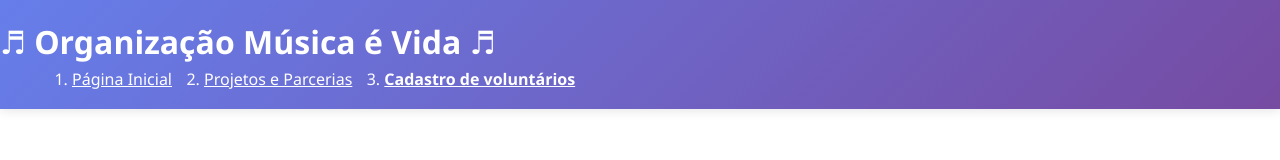
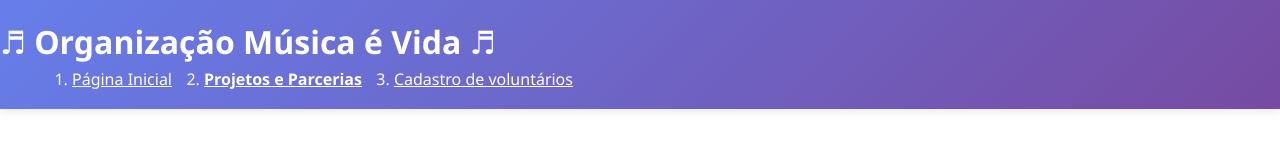
Before and after one commit to lincoln-ribeiro/Entrega2, a plain HTML site: page projeto.html in a window 1280 px wide. Shown: the top 160 px of the page. Drawn offline with Linux system fonts and the light colour scheme.

Commit message:
Update projeto.html
Corrigo botão de cadastro que permanecia sempre ativo

```diff
--- a/projeto.html
+++ b/projeto.html
@@ -13,8 +13,8 @@
         <nav>
                 <ul id="navMenu">
                 <li> <a href="index.html">Página Inicial</a></li>
-                <li> <a href="projeto.html">Projetos e Parcerias</a></li>
-                <li> <a href="cadastro.html" class="active">Cadastro de voluntários</a></li>
+                <li> <a href="projeto.html" class="active">Projetos e Parcerias</a></li>
+                <li> <a href="cadastro.html">Cadastro de voluntários</a></li>
             </ul>
         </nav>
     </header>
```
